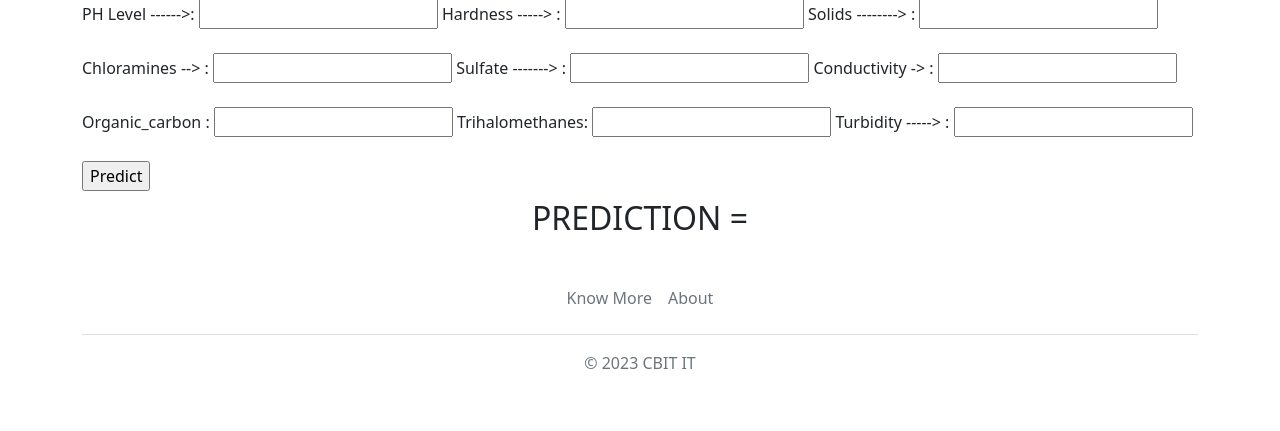
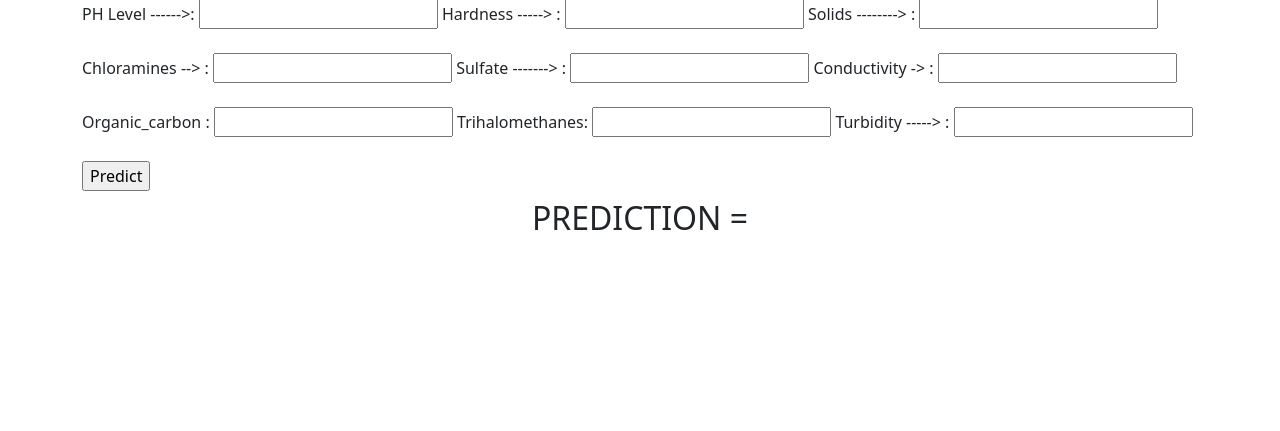
Before and after one commit to JeevanaSandhya3/Water_quality, a Flask app: page / in a window 1280 px wide. Shown: the part 1247-1678 px from the top of the page. After the commit the page ends 1477 px from the top, so only its background shows below. Run offline with Flask 3, Linux system fonts and the light colour scheme; parts of the project's set-up code (start-up, migrations or seed data) failed here and were passed over.

Commit message:
first commit

```diff
--- a/templates/footer.html
+++ /dev/null
@@ -1,11 +0,0 @@
-<div class="container">
-    <footer class="py-3 my-4">
-      <ul class="nav justify-content-center border-bottom pb-3 mb-3">
-        <li class="nav-item"><a  target="_blank" href="https://svalbardi.com/blogs/water/quality" class="nav-link px-2 text-muted">Know More</a></li>
-
-
-        <li class="nav-item"><a  target="_blank" href="https://www.ibm.com/topics/machine-learning" class="nav-link px-2 text-muted">About</a></li>
-      </ul>
-      <p class="text-center text-muted">&copy; 2023 CBIT IT</p>
-    </footer>
-  </div>
--- a/templates/home.html
+++ b/templates/home.html
@@ -81,6 +81,6 @@
       <h2 class="text-center mt-2 mb-4"> PREDICTION = {{predicted_result}} </h2>
 
     </div>
-    {% include 'footer.html' %}
+
   </body>
 </html>
```
